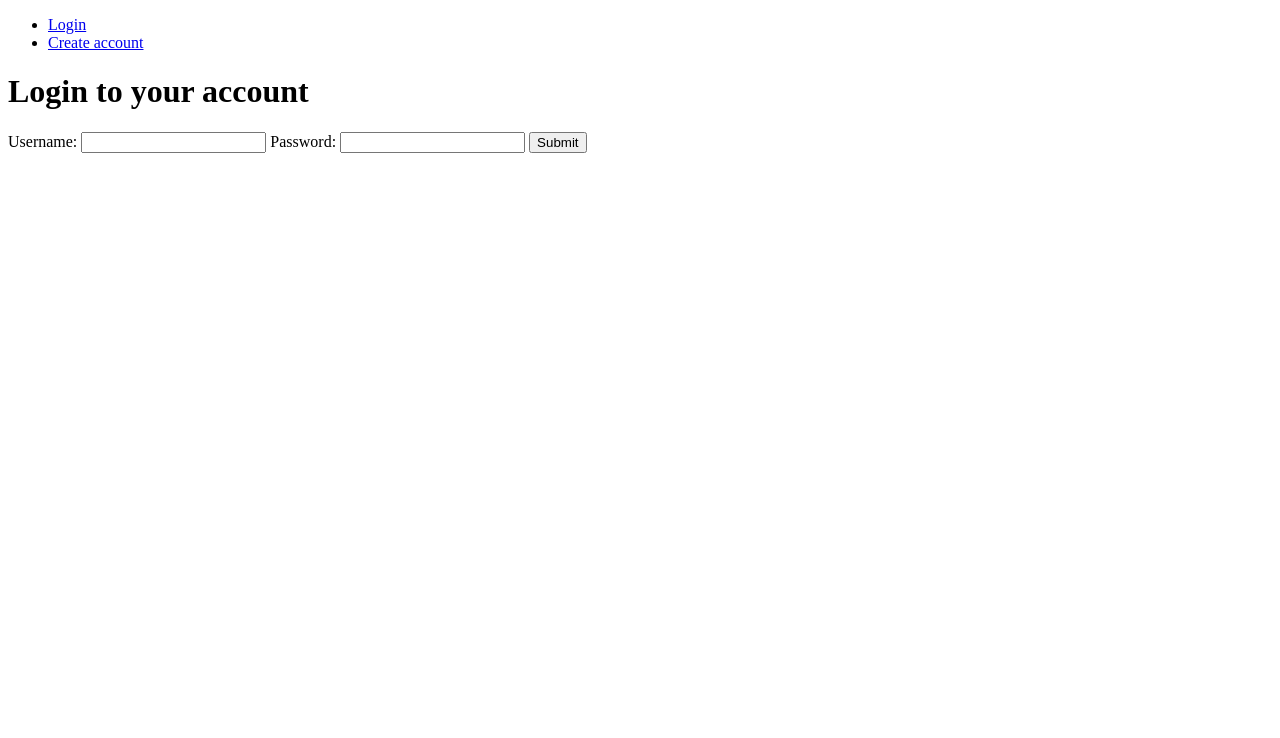
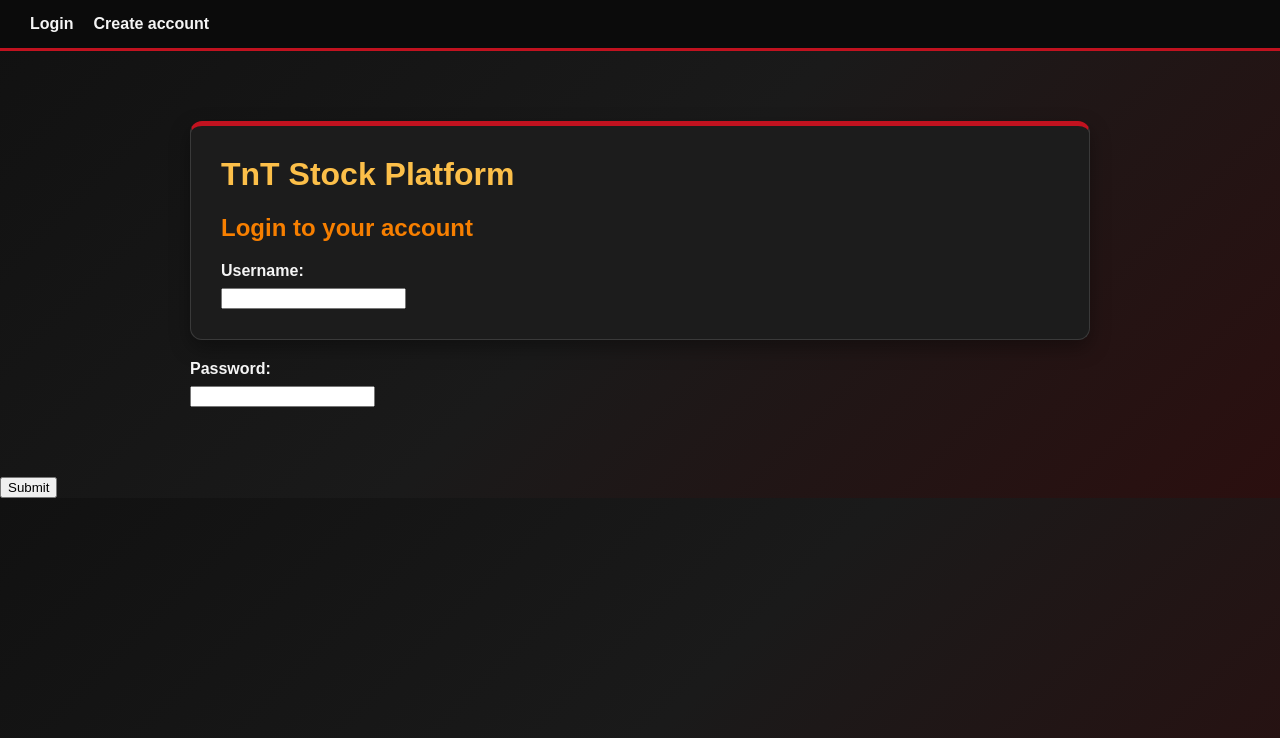
Before and after one commit to JaredFH/TnT-Trading, a Flask app: page /login in a window 1280 px wide. Shown: the top 738 px of the page. Run offline with Flask 3, Linux system fonts and the light colour scheme.

Commit message:
CSS styling
Added style.css for visual styling of pages.

```diff
--- a/app.py
+++ b/app.py
@@ -6,7 +6,7 @@ from flask_bcrypt import Bcrypt
 
 app = Flask(__name__,
             template_folder="platform/templates",
-    static_folder="platform/static"
+            static_folder="platform/static"
 )
 
 app.config["SQLALCHEMY_DATABASE_URI"] = "mysql+pymysql://root:password@localhost/tnt_auth"
--- /dev/null
+++ b/platform/static/CSS/style.css
@@ -0,0 +1,76 @@
+body {
+    font-family: Arial, Helvetica, sans-serif;
+    background: linear-gradient(135deg, #111111, #1a1a1a, #2b0f0f);
+    color: #f5f5f5;
+    margin: 0;
+    padding: 0;
+}
+
+nav {
+    background-color: #0b0b0b;
+    border-bottom: 3px solid #c1121f;
+    padding: 15px 30px;
+}
+
+nav ul {
+    list-style: none;
+    margin: 0;
+    padding: 0;
+    display: flex;
+    gap: 20px;
+}
+
+nav ul li {
+    display: inline;
+}
+
+nav ul li a {
+    color: #f5f5f5;
+    text-decoration: none;
+    font-weight: bold;
+    transition: color 0.2s ease;
+}
+
+nav ul li a:hover {
+    color: #fcbf49;
+}
+
+.page-container {
+    max-width: 900px;
+    margin: 50px auto;
+    padding: 20px;
+}
+
+.card {
+    background: #1c1c1c;
+    border: 1px solid #3a3a3a;
+    border-top: 5px solid#c1121f;
+    padding: 30px;
+    border-radius: 12px;
+    box-shadow: 0 8px 20px rgba(0, 0, 0, 0.35);
+}
+
+h1 {
+    color: #fcbf49;
+    margin-top: 0;
+}
+
+h2 {
+    color: #f77f00;
+}
+
+p {
+    color: #d6d6d6;
+    line-height: 1.6;
+}
+
+.form-group {
+    margin-bottom: 20px;
+}
+
+label {
+    display: block;
+    margin-bottom: 8px;
+    font-weight: bold;
+    color: #f5f5f5;
+}
--- a/platform/templates/auth/login.html
+++ b/platform/templates/auth/login.html
@@ -4,6 +4,7 @@
 <head>
     <meta charset="UTF-8">
     <title>Login</title>
+    <link rel="stylesheet" href="{{ url_for('static', filename='css/style.css') }}">
 </head>
 
 <body>
@@ -13,16 +14,26 @@
             <li><a href="/register">Create account</a></li>
         </ul>
     </nav>
-    <h1>Login to your account</h1>
+
+    <div class="page-container">
+        <div class="card">
+            <h1>TnT Stock Platform</h1>
+            <h2>Login to your account</h2>
+
             <form action="/login" method="post">
+                    <div class="form-group"></div>
                         <label for="username">Username:</label>
                         <input type="text" name="username" required>
+                    </div>
 
+                    <div class="form-group"></div>
                         <label for="password">Password:</label>
                         <input type="password" name="password" required>
+                    </div>
 
                     <button type="submit">Submit</button>
             </form>
+        </div>
+    </div>
 </body>
-
 </html>
```
Also changed, not shown: platform/templates/auth/register.html (+8 -3 lines), platform/templates/home.html (+9 -0 lines). Lines whose indentation alone changed are shown as unchanged.
